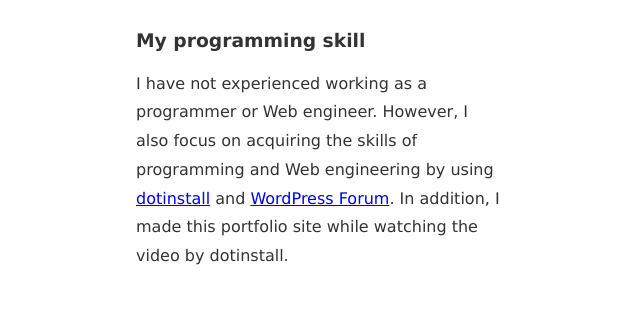
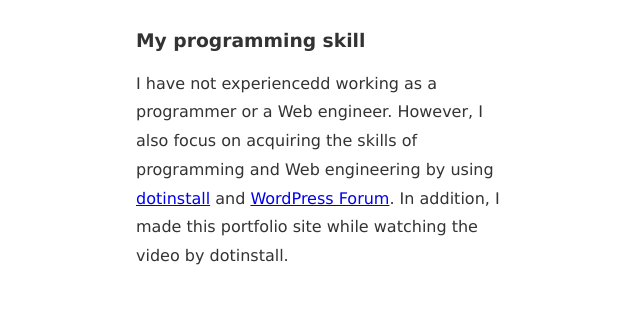
Before and after one commit to echizenyayota/english, a plain HTML site: page index.html in a window 1280 px wide. Shown: the part 1154-1475 px from the top of the page, 536-1176 px from the left. Drawn offline with Linux system fonts and the light colour scheme.

Commit message:
Add files via upload

```diff
--- a/index.html
+++ b/index.html
@@ -72,7 +72,7 @@
           </div>
           <div class="info">
             <h1>My programming skill</h1>
-            <p>I have not experienced working as a programmer or Web engineer. However, I also focus on acquiring the skills of programming and Web engineering by using <a href="https://dotinstall.com/">dotinstall</a> and <a href="https://ja.wordpress.org/support/users/echizenya/topics/
+            <p>I have not experiencedd working as a programmer or a Web engineer. However, I also focus on acquiring the skills of programming and Web engineering by using <a href="https://dotinstall.com/">dotinstall</a> and <a href="https://ja.wordpress.org/support/users/echizenya/topics/
               ">WordPress Forum</a>. In addition, I made this portfolio site while watching the video by dotinstall. </p>
           </div>
         </section>
```
